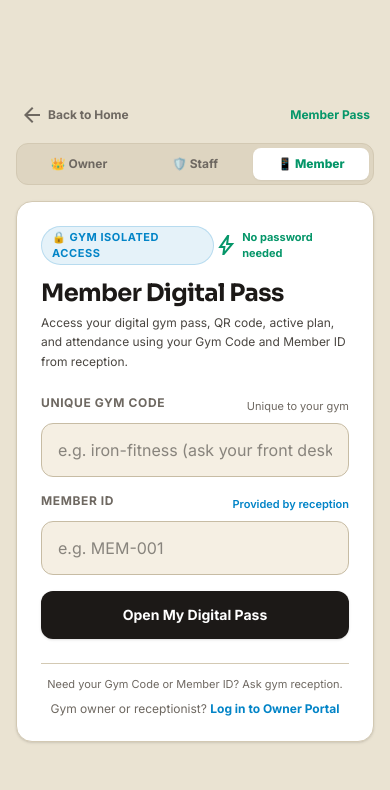
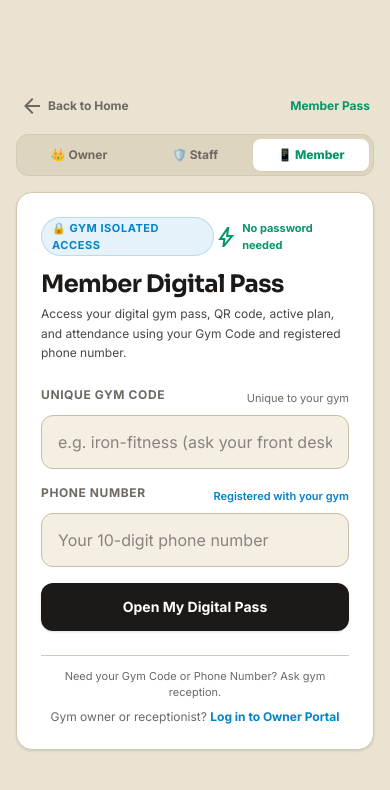
Before and after one commit to adee-kaushik/NeuraForge-GYM, a Next.js app: page /member/login in a window 390 px wide. Shown: the top 790 px of the page. Built offline with nearby package versions, Linux system fonts and the light colour scheme; no server answers.

Commit message:
fix: use registered phone number for member login

```diff
--- a/src/app/member/actions.ts
+++ b/src/app/member/actions.ts
@@ -13,15 +13,23 @@ export type MemberLoginState = { error?: string; success?: boolean };
 
 export async function loginMember(_prev: MemberLoginState, formData: FormData): Promise<MemberLoginState> {
   const gymCode = String(formData.get('gymCode') ?? '').trim().toLowerCase();
-  const memberCode = String(formData.get('memberCode') ?? '').trim();
-  const invalid = { error: 'Invalid gym code or Member ID. Ask reception for your details.' };
-  if (!gymCode || !memberCode || gymCode.length > 50 || memberCode.length > 80) return invalid;
+  const rawPhone = String(formData.get('phone') ?? '').trim();
+  const digits = rawPhone.replace(/[\s()+-]/g, '');
+  const phone = /^(?:91|0)?[0-9]{10}$/.test(digits) ? digits.slice(-10) : '';
+  const invalid = { error: 'Invalid gym code or phone number. Ask reception for your details.' };
+  if (!gymCode || !phone || gymCode.length > 50 || rawPhone.length > 30) return invalid;
   try {
-    const member = await prisma.member.findFirst({
-      where: { gym: { slug: gymCode }, memberCode },
-      select: { id: true, gymId: true },
-    });
-    if (!member) return invalid;
+    const matches = await prisma.$queryRaw<Array<{ id: string; gymId: string }>>`
+      SELECT m.id, m."gymId"
+      FROM "Member" m JOIN "Gym" g ON g.id = m."gymId"
+      WHERE g.slug = ${gymCode}
+        AND regexp_replace(m.phone, '[^0-9]', '', 'g') ~ '^(91|0)?[0-9]{10}$'
+        AND right(regexp_replace(m.phone, '[^0-9]', '', 'g'), 10) = ${phone}
+      LIMIT 2
+    `;
+    if (matches.length === 0) return invalid;
+    if (matches.length > 1) return { error: 'This phone number is linked to multiple members. Ask gym reception to update your registered number.' };
+    const member = matches[0];
     await setMemberSession(member.id, member.gymId);
     return { success: true };
   } catch (error) {
--- a/src/app/member/login/page.tsx
+++ b/src/app/member/login/page.tsx
@@ -50,7 +50,7 @@ export default function MemberLoginPage() {
           </div>
         </div>
 
-        {/* Member Login Card (Gym Code + Member ID) */}
+        {/* Member Login Card (Gym Code + Phone Number) */}
         <div className="bg-surface-container-lowest border border-surface-container-high rounded-2xl p-6 sm:p-8 space-y-6 shadow-sm">
           <div>
             <div className="flex items-center justify-between mb-3">
@@ -67,7 +67,7 @@ export default function MemberLoginPage() {
               Member Digital Pass
             </h1>
             <p className="text-xs sm:text-sm text-on-surface-variant mt-1 leading-relaxed">
-              Access your digital gym pass, QR code, active plan, and attendance using your Gym Code and Member ID from reception.
+              Access your digital gym pass, QR code, active plan, and attendance using your Gym Code and registered phone number.
             </p>
           </div>
 
@@ -92,16 +92,20 @@ export default function MemberLoginPage() {
 
             <div>
               <div className="flex items-center justify-between mb-1.5">
-                <label className={labelClass} htmlFor="memberCode">
-                  Member ID
+                <label className={labelClass} htmlFor="phone">
+                  Phone Number
                 </label>
-                <span className="text-[11px] text-secondary font-semibold">Provided by reception</span>
+                <span className="text-[11px] text-secondary font-semibold">Registered with your gym</span>
               </div>
               <input
-                id="memberCode"
-                name="memberCode"
+                id="phone"
+                name="phone"
                 required
-                placeholder="e.g. MEM-001"
+                placeholder="Your 10-digit phone number"
+                type="tel"
+                inputMode="tel"
+                autoComplete="tel"
+                maxLength={30}
                 autoCapitalize="none"
                 autoCorrect="off"
                 className={inputClass}
@@ -130,7 +134,7 @@ export default function MemberLoginPage() {
           {/* Quick tips & Footer */}
           <div className="pt-3 border-t border-surface-container-high text-center space-y-2">
             <p className="text-[11px] text-outline">
-              Need your Gym Code or Member ID? Ask gym reception.
+              Need your Gym Code or Phone Number? Ask gym reception.
             </p>
             <p className="text-xs text-outline">
               Gym owner or receptionist?{' '}
```
Also changed, not shown: 1 other file (tests, documents, lock files or other folders).
